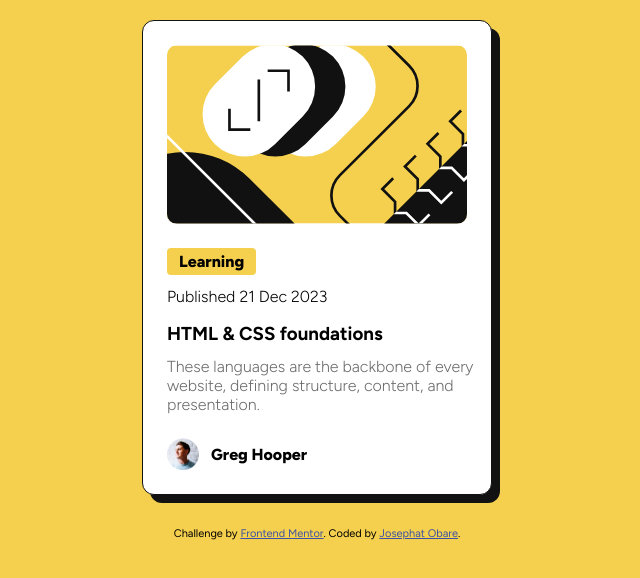
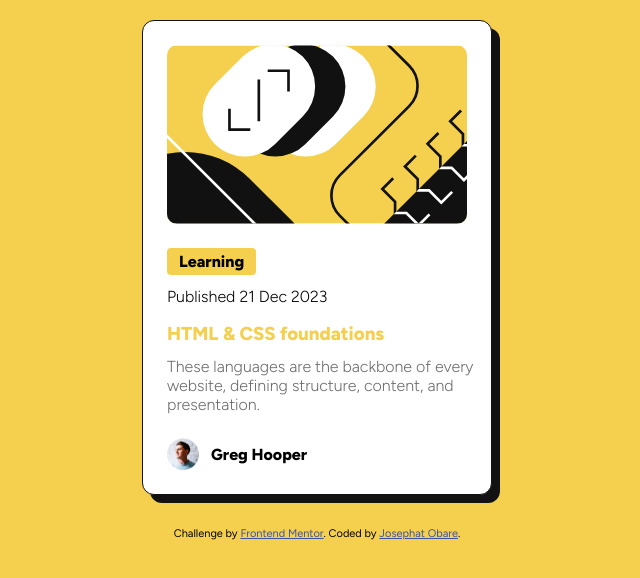
Before and after one commit to simplyObare/blog-preview-card, a plain HTML site: page index.html in a window 1280 px wide. In both pictures the pointer is over the element "HTML & CSS foundations". Shown: the whole page, without its empty margins (323-963 px from the left). Drawn offline with Linux system fonts and the light colour scheme.

Commit message:
styling h3
enable the h3 to change color on hover

```diff
--- a/styles.css
+++ b/styles.css
@@ -55,9 +55,14 @@ body {
    font-weight: 300;
 }
 
-.heading {
+h3 {
    font-weight: 800;
    width: 336px;
+}
+
+h3:hover {
+   cursor: pointer;
+   color: var(--Yellow);
 }
 
 .content {
```
